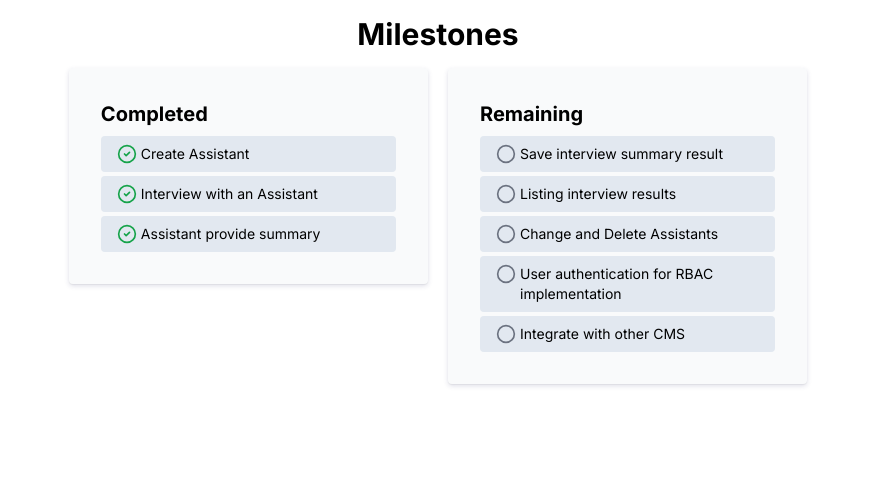
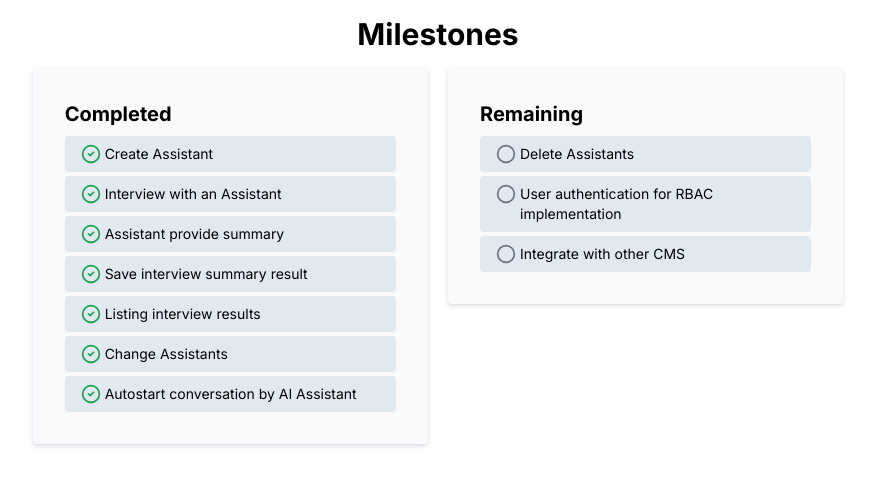
Before and after one commit to eklemis/chatbot_next, a Next.js app: page /en/docs in a window 1280 px wide. Shown: the top 486 px of the page, without its empty margins (202-1077 px from the left). Built offline with nearby package versions, Linux system fonts and the light colour scheme.

Commit message:
updated documentation on new added features

```diff
--- a/src/app/[lang]/docs/page.tsx
+++ b/src/app/[lang]/docs/page.tsx
@@ -26,6 +26,22 @@ export default async function Page({ params }: { params: { lang: string } }) {
 							<CheckCircle2 className="min-w-5 min-h-5 w-5 h-5 text-green-600" />
 							Assistant provide summary
 						</li>
+						<li className="flex items-start gap-x-1 p-2 rounded bg-slate-200 text-sm px-4">
+							<CheckCircle2 className="min-w-5 min-h-5 w-5 h-5 text-green-600" />
+							Save interview summary result
+						</li>
+						<li className="flex items-start gap-x-1 p-2 rounded bg-slate-200 text-sm px-4">
+							<CheckCircle2 className="min-w-5 min-h-5 w-5 h-5 text-green-600" />
+							Listing interview results
+						</li>
+						<li className="flex items-start gap-x-1 p-2 rounded bg-slate-200 text-sm px-4">
+							<CheckCircle2 className="min-w-5 min-h-5 w-5 h-5 text-green-600" />
+							Change Assistants
+						</li>
+						<li className="flex items-start gap-x-1 p-2 rounded bg-slate-200 text-sm px-4">
+							<CheckCircle2 className="min-w-5 min-h-5 w-5 h-5 text-green-600" />
+							Autostart conversation by AI Assistant
+						</li>
 					</ul>
 				</section>
 				<section className="flex flex-col gap-y-2 p-8 rounded w-full bg-gray-50 shadow-[rgba(50,_50,_105,_0.15)_0px_2px_5px_0px,_rgba(0,_0,_0,_0.05)_0px_1px_1px_0px]">
@@ -33,15 +49,7 @@ export default async function Page({ params }: { params: { lang: string } }) {
 					<ul className="flex flex-col gap-y-1">
 						<li className="flex items-start gap-x-1 p-2 rounded bg-slate-200 text-sm px-4">
 							<Circle className="min-w-5 min-h-5 w-5 h-5 text-gray-500" />
-							Save interview summary result
-						</li>
-						<li className="flex items-start gap-x-1 p-2 rounded bg-slate-200 text-sm px-4">
-							<Circle className="min-w-5 min-h-5 w-5 h-5 text-gray-500" />
-							Listing interview results
-						</li>
-						<li className="flex items-start gap-x-1 p-2 rounded bg-slate-200 text-sm px-4">
-							<Circle className="min-w-5 min-h-5 w-5 h-5 text-gray-500" />
-							Change and Delete Assistants
+							Delete Assistants
 						</li>
 						<li className="flex items-start gap-x-1 p-2 rounded bg-slate-200 text-sm px-4">
 							<Circle className="min-w-5 min-h-5 w-5 h-5 text-gray-500" />
```
